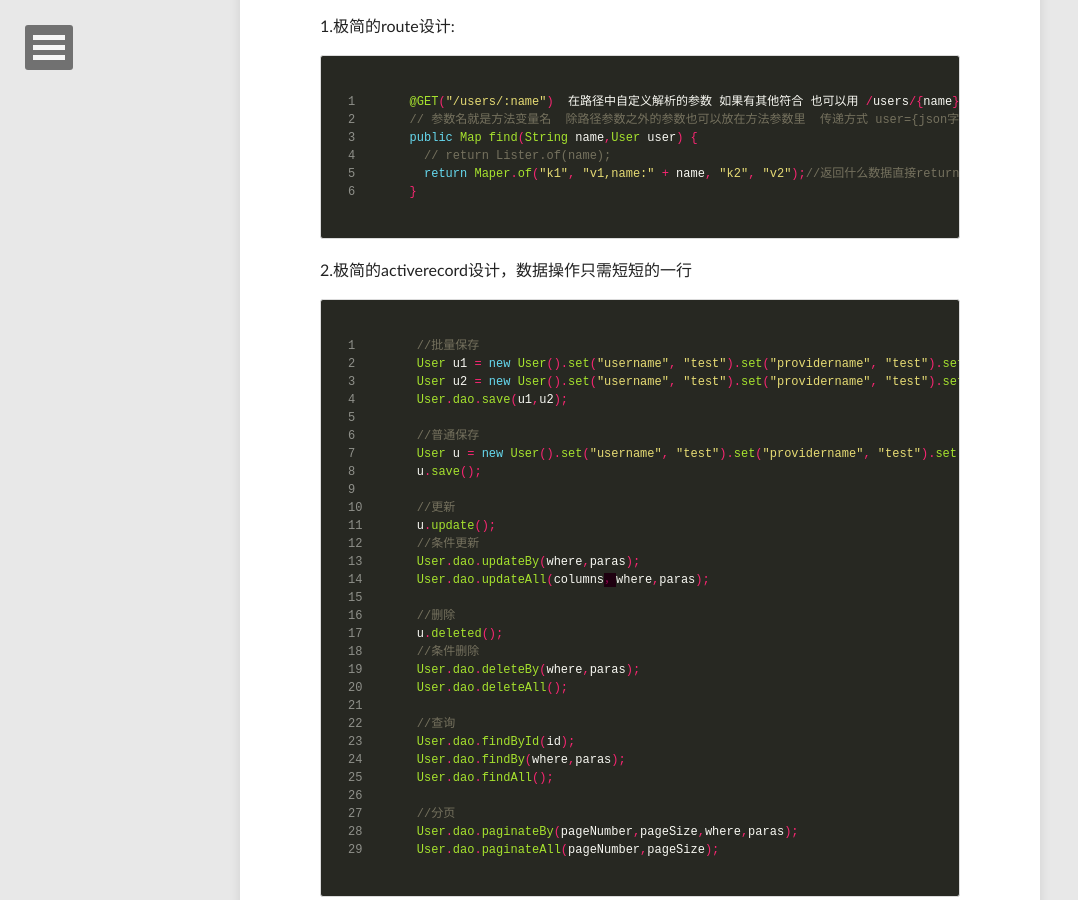
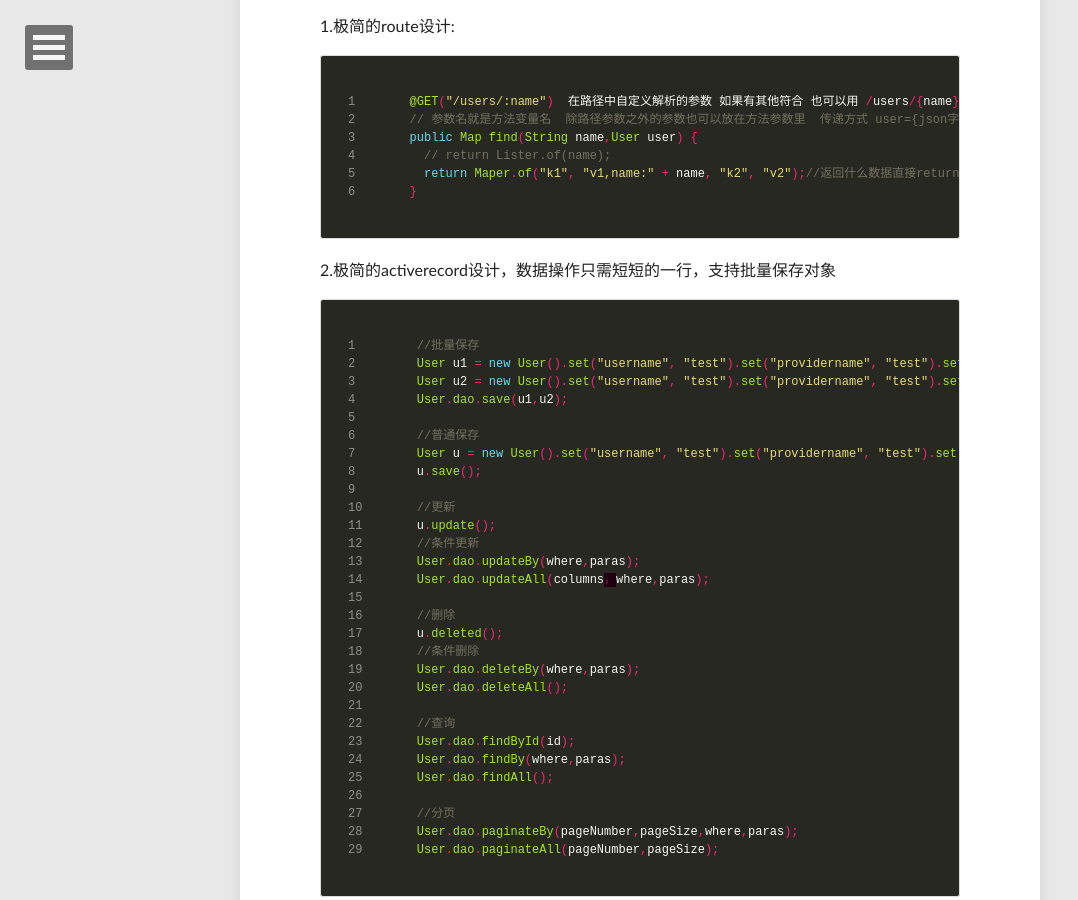
Before and after one commit to Dreampie/dreampie.github.io, a Jekyll site: the page built from _posts/2015-01-07-resty-intro.md, in a window 1280 px wide and 900 px high, scrolled down 758 px. Shown: the whole window, without its empty margins (0-1078 px from the left). Built offline with Jekyll 4.4.1, drawn with Linux system fonts in a browser that asks for light colours; comment, search, counter and statistics services are not loaded.

```diff
--- a/_posts/2015-01-07-resty-intro.md
+++ b/_posts/2015-01-07-resty-intro.md
@@ -32,7 +32,7 @@
 {% endraw %}
 {% endhighlight %}
 
-2.极简的activerecord设计，数据操作只需短短的一行
+2.极简的activerecord设计，数据操作只需短短的一行，支持批量保存对象
 
 {% highlight java linenos %}
 {% raw %}
```
